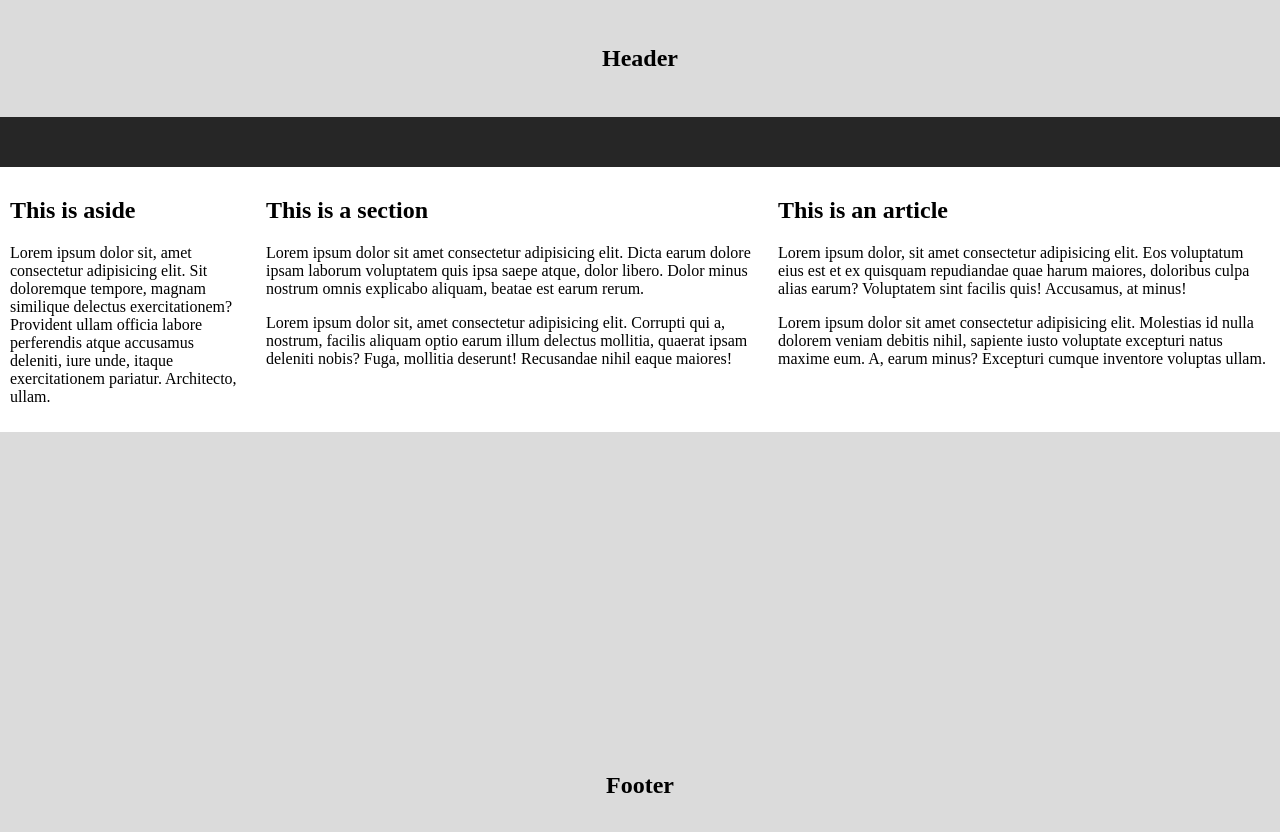
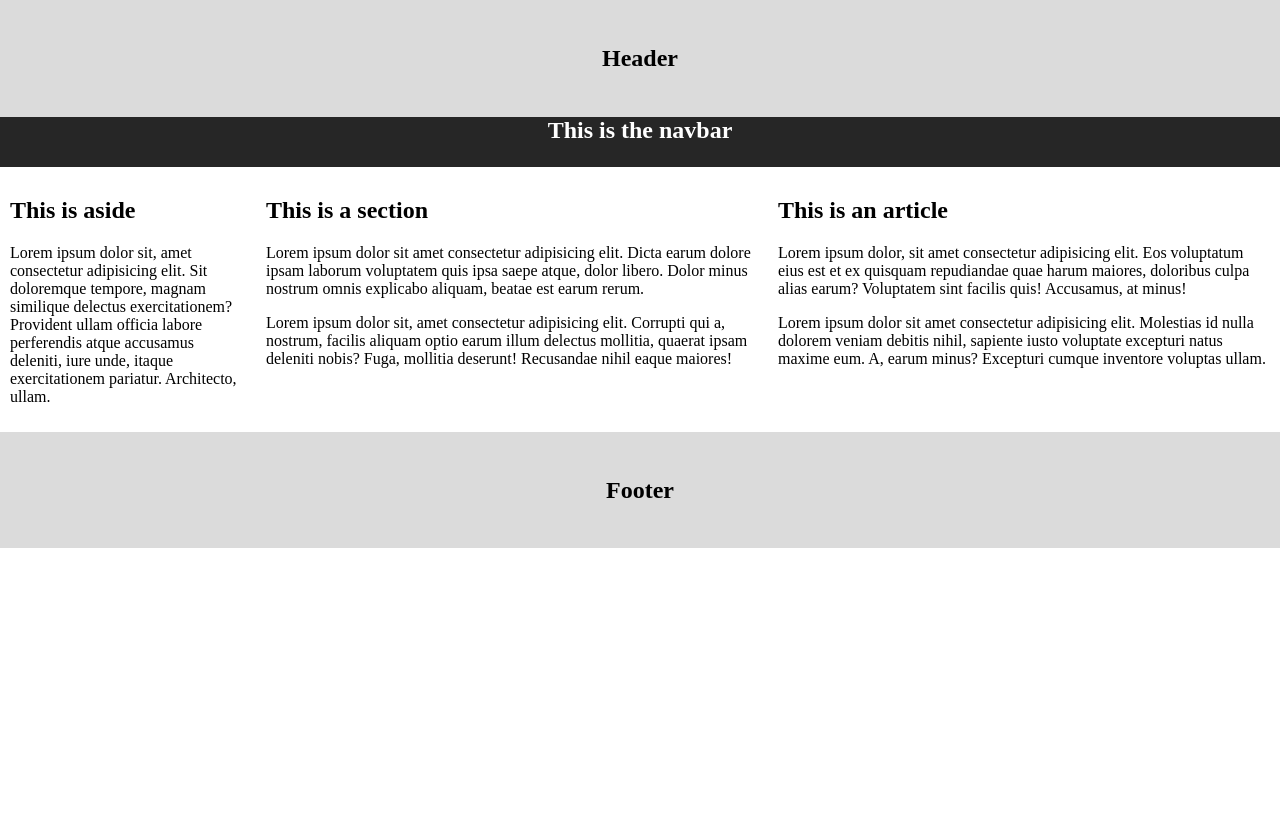
Before and after one commit to josgar14/Website-Layout, a plain HTML site: page index.html in a window 1280 px wide. After the commit the page ends 800 px from the top, so only its background shows below. Drawn offline with Linux system fonts and the light colour scheme.

Commit message:
fixing some hight issue and adding navbar h2

```diff
--- a/index.html
+++ b/index.html
@@ -12,7 +12,9 @@
     <header>
         <h2>Header</h2>
     </header>
-    <nav class="navbar"></nav>
+    <nav class="navbar">
+        <h2>This is the navbar</h2>
+    </nav>
     <main>
         <aside>
             <h2>This is aside</h2>
--- a/style.css
+++ b/style.css
@@ -15,6 +15,12 @@ header {
 .navbar {
     background-color: hsl(0, 0%, 15%);
     height: 50px;
+}
+
+.navbar h2 {
+    margin: 0;
+    color: white;
+    text-align: center;
 }
 
 aside {
@@ -40,8 +46,9 @@ footer {
     clear: both;
     background-color: hsl(0, 0%, 86%);
     text-align: center;
-    padding: 25%;
+    padding: 25px;
 }
+
 
 @media screen and (max-width:600px) {
 
```
